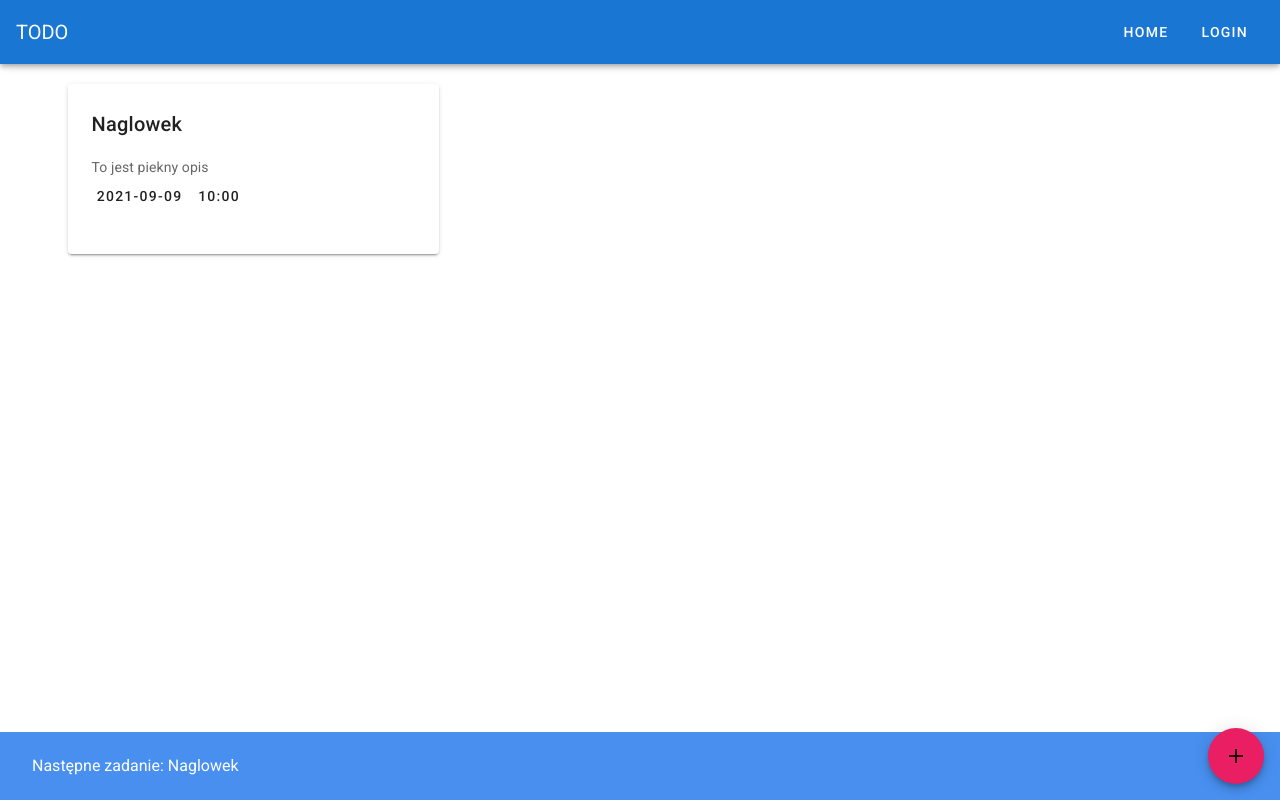
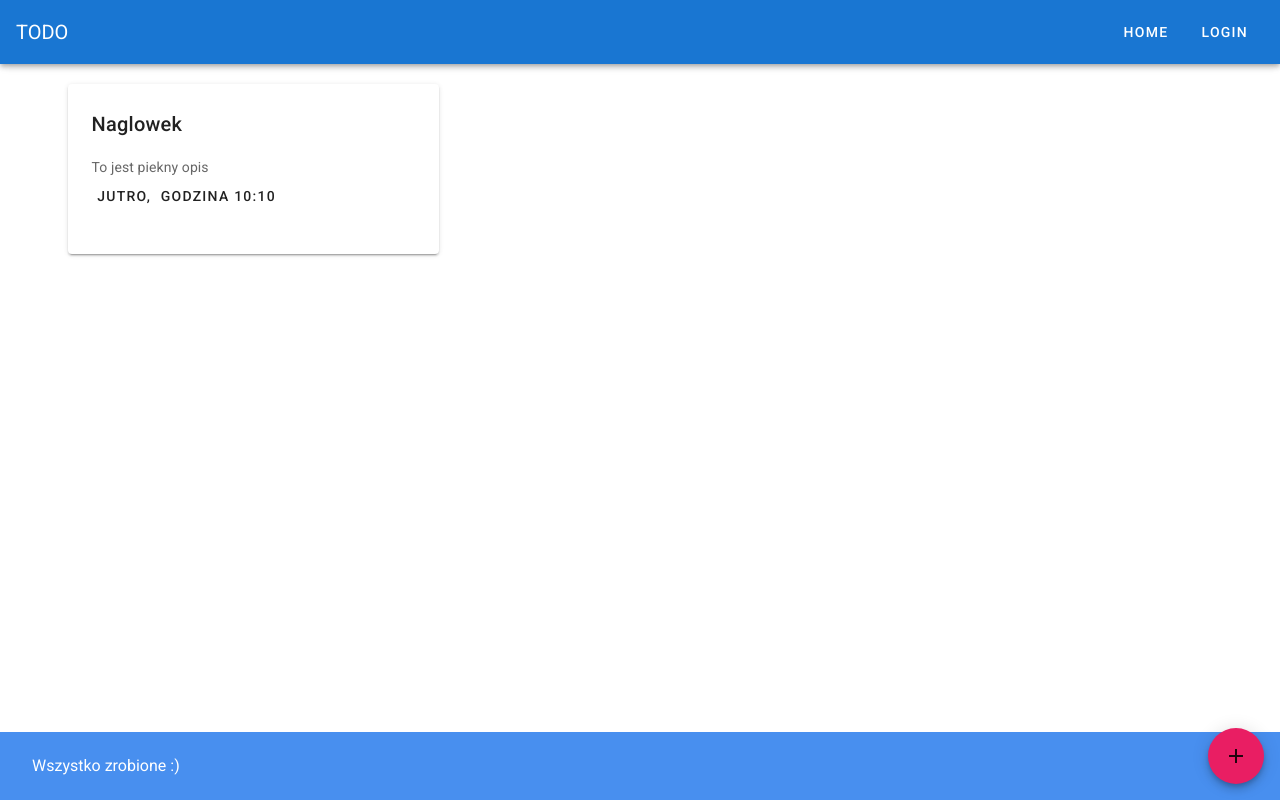
Before and after one commit to leonos2000/vue-todo, a Vue app: page / in a window 1280 px wide. Built offline with nearby package versions, Linux system fonts and the light colour scheme.

Commit message:
changed remaining time to more user friendly format

```diff
--- a/src/App.vue
+++ b/src/App.vue
@@ -67,7 +67,7 @@
                         v-bind="attrs"
                         class="pa-1"
                       >
-                        {{ task.friendlyDate }}
+                        {{ showDaysToTask(task.time) }},
                       </v-btn>
                     </template>
                     <v-date-picker
@@ -94,7 +94,7 @@
                         v-on="on"
                         v-bind="attrs"
                       >
-                        {{ task.friendlyTime }}
+                        godzina {{ task.friendlyTime }}
                       </v-btn>
                     </template>
                     <v-time-picker
@@ -241,7 +241,7 @@
       fixed
       right
       bottom
-      @click="overlay = !overlay"
+      @click="openOverlay()"
     >
       <v-icon>mdi-plus</v-icon>
     </v-btn>
@@ -287,7 +287,7 @@ export default {
           timeDeviation = this.tasks[i].time.getTime() - currentTime
         }
       }
-      if (timeDeviation == currentTime) {
+      if ((timeDeviation == currentTime) || (timeDeviation <= 0)) {
         return 'Wszystko zrobione :)'
       }
       return 'Następne zadanie: ' + this.tasks[index].title
@@ -308,17 +308,19 @@ export default {
 
     taskFriendlyTime: '10:00',
     taskFriendlyDate: '2021-09-09',
-    taskTime: new Date(),
+    taskTime: null,
     taskTitle: '',
     taskDesc: '',
 
 
     tasks: [{
       time: new Date(),
-      friendlyTime: '10:00',
-      friendlyDate: '2021-09-09',
+      friendlyTime: '10:10',
+      friendlyDate: '2021-09-12',
+
       title: 'Naglowek',
       desc: 'To jest piekny opis',
+
       timeInplaceMenu: false,
       dateInplaceMenu: false,
       titleInplaceChange: false,
@@ -327,6 +329,37 @@ export default {
     doneTasks: [],
   }),
   methods: {
+    openOverlay() {
+      this.overlay = true
+
+      const currentTime = new Date()
+      this.taskFriendlyTime = currentTime.getHours() + ":" + currentTime.getMinutes()
+      this.taskFriendlyDate = currentTime.getFullYear() + "-" + (currentTime.getMonth() + 1) + "-" + currentTime.getDate()
+    },
+    showDaysToTask(taskTime) {
+      const currentTime = new Date().getTime()
+
+      const timeToTask = taskTime.getTime() - currentTime
+      let nextDay = new Date(taskTime)
+      nextDay.setDate(taskTime.getDate + 1)
+      nextDay.setMinutes(0)
+      nextDay.setHours(0)
+      const timeToEndOfDay = nextDay - taskTime.getTime()
+
+      const daysToTask = Math.floor(timeToTask / (24*60*60*1000))
+
+      if (timeToTask < 0) {
+        return "spóźnione"
+      } else if (daysToTask == 0 && (timeToEndOfDay > timeToTask)) {
+        return "Dzisiaj"
+      } else if ((daysToTask == 1 && (timeToEndOfDay < (timeToTask - (24*60*60*1000)))) || (daysToTask == 0)) {
+        return "Jutro"
+      } else if (daysToTask == 1) {
+        return "Za 2 dni"
+      } else {
+        return "Za " + daysToTask + " dni"
+      }
+    },
     saveTask() {
       this.$v.$touch()
       if (!this.$v.$invalid) {
```
